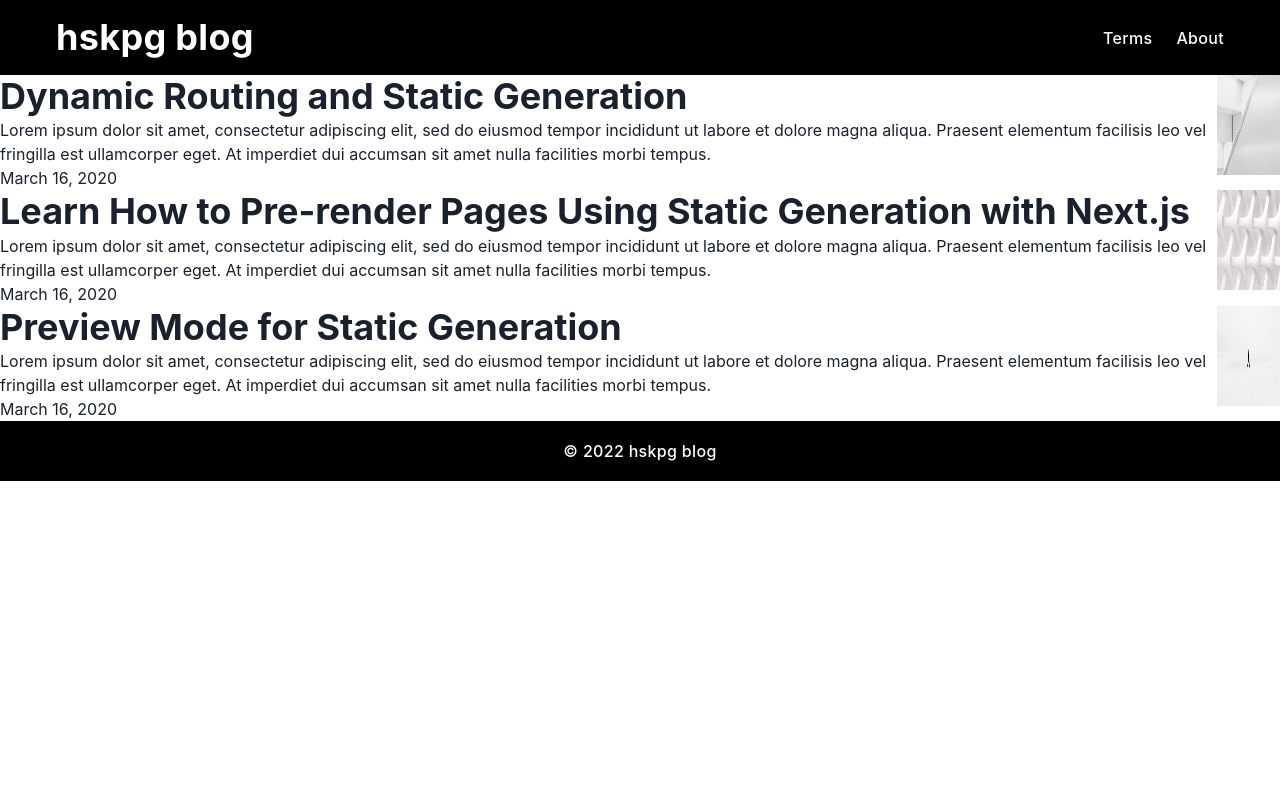
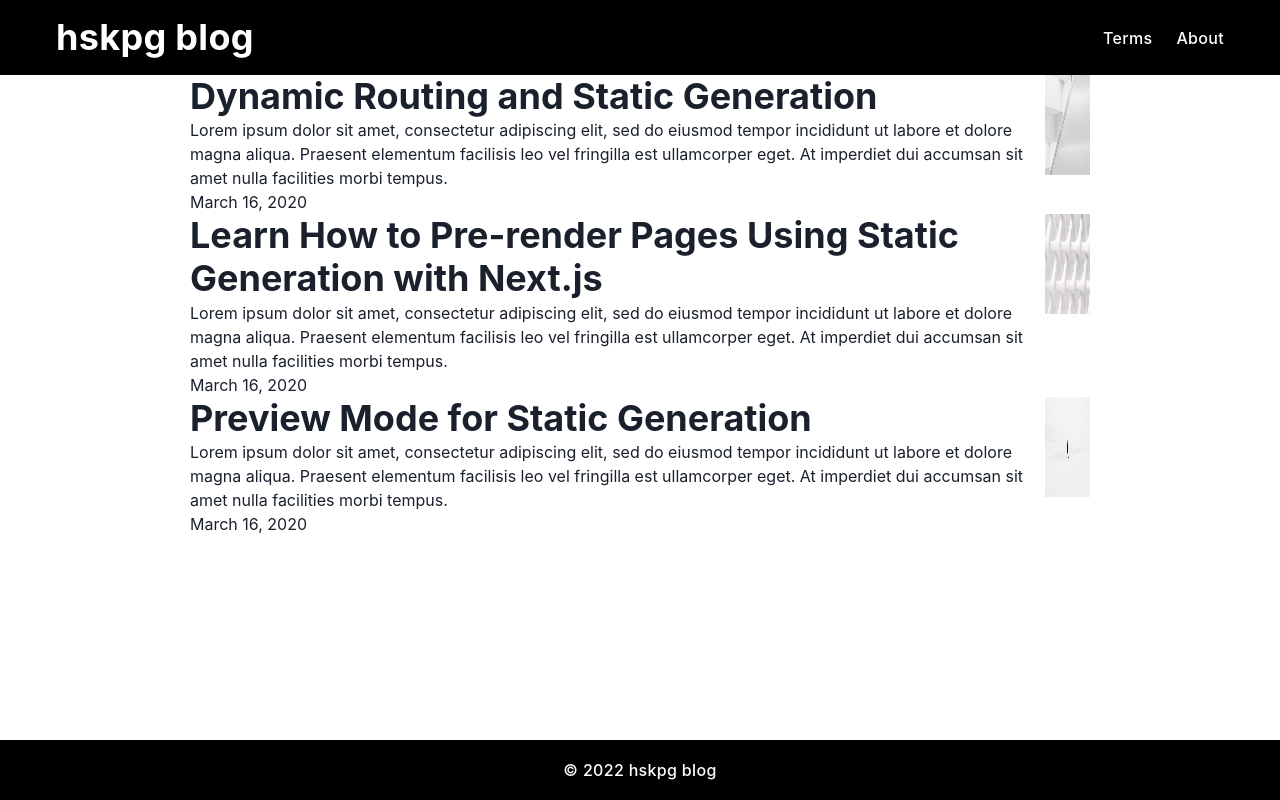
Before and after one commit to ShuntaH/next-ts-blog-template, a Next.js app: page / in a window 1280 px wide. Built offline with nearby package versions, Linux system fonts and the light colour scheme.

Commit message:
UPDATE: calculate this blog site heigt

```diff
--- a/components/article-heading-list.tsx
+++ b/components/article-heading-list.tsx
@@ -1,5 +1,6 @@
 import type Post from '../interfaces/post'
 import ArticleHeading from "./article-heading";
+import { Box } from "@chakra-ui/react";
 
 type Props = {
   posts: Post[]
@@ -8,7 +9,7 @@ type Props = {
 const ArticleHeadingList = ({posts}: Props) => {
   return (
     <section>
-      <div>
+      <Box>
         {posts.map((post) => (
           <ArticleHeading
             key={post.slug}
@@ -20,7 +21,7 @@ const ArticleHeadingList = ({posts}: Props) => {
             excerpt={post.excerpt}
           />
         ))}
-      </div>
+      </Box>
     </section>
   )
 }
--- a/components/header.tsx
+++ b/components/header.tsx
@@ -3,7 +3,7 @@ import { BLOG_NAME } from "../lib/constants";
 
 const Header = () => {
   return (
-    <Container w={'100%'} bgColor={'black'} color={"white"} letterSpacing={'0.02em'}>
+    <Container w={'100%'} h={'75px'} bgColor={'black'} color={"white"} letterSpacing={'0.02em'}>
       <Flex w={'100%'} maxWidth={'1200px'} marginInline={"auto"} p={4} justifyContent={'space-between'}>
         <Heading as='h1' size='xl' noOfLines={1}>
           <Link href='/'>
--- a/components/layout.tsx
+++ b/components/layout.tsx
@@ -2,6 +2,7 @@ import Footer from './footer'
 import Meta from './meta'
 import React from "react";
 import Header from "./header";
+import { Box } from "@chakra-ui/react";
 
 type Props = {
   preview?: boolean
@@ -12,11 +13,16 @@ const Layout = ({preview, children}: Props) => {
   return (
     <>
       <Meta/>
+
+      {/*height 75px*/}
       <Header/>
-      <div>
+
+      <Box minHeight={'calc(100vh - 135px)'}>
         {/*<Alert preview={preview}/>*/}
         <main>{children}</main>
-      </div>
+      </Box>
+
+      {/*height 60px*/}
       <Footer/>
     </>
   )
--- a/pages/index.tsx
+++ b/pages/index.tsx
@@ -22,10 +22,10 @@ export default function Index({allPosts}: Props) {
     //   <title>hskpg blog</title>
     // </Head>
 
-    <Container>
+    <Container width={'100%'} maxWidth={'900px'} marginInline={'auto'}>
       {
         allPosts.length > 0 ?
-          <ArticleHeadingList posts={allPosts}></ArticleHeadingList>
+          <ArticleHeadingList posts={allPosts}/>
           :
           <Text align={"center"}>
             There is no post yet.
```
